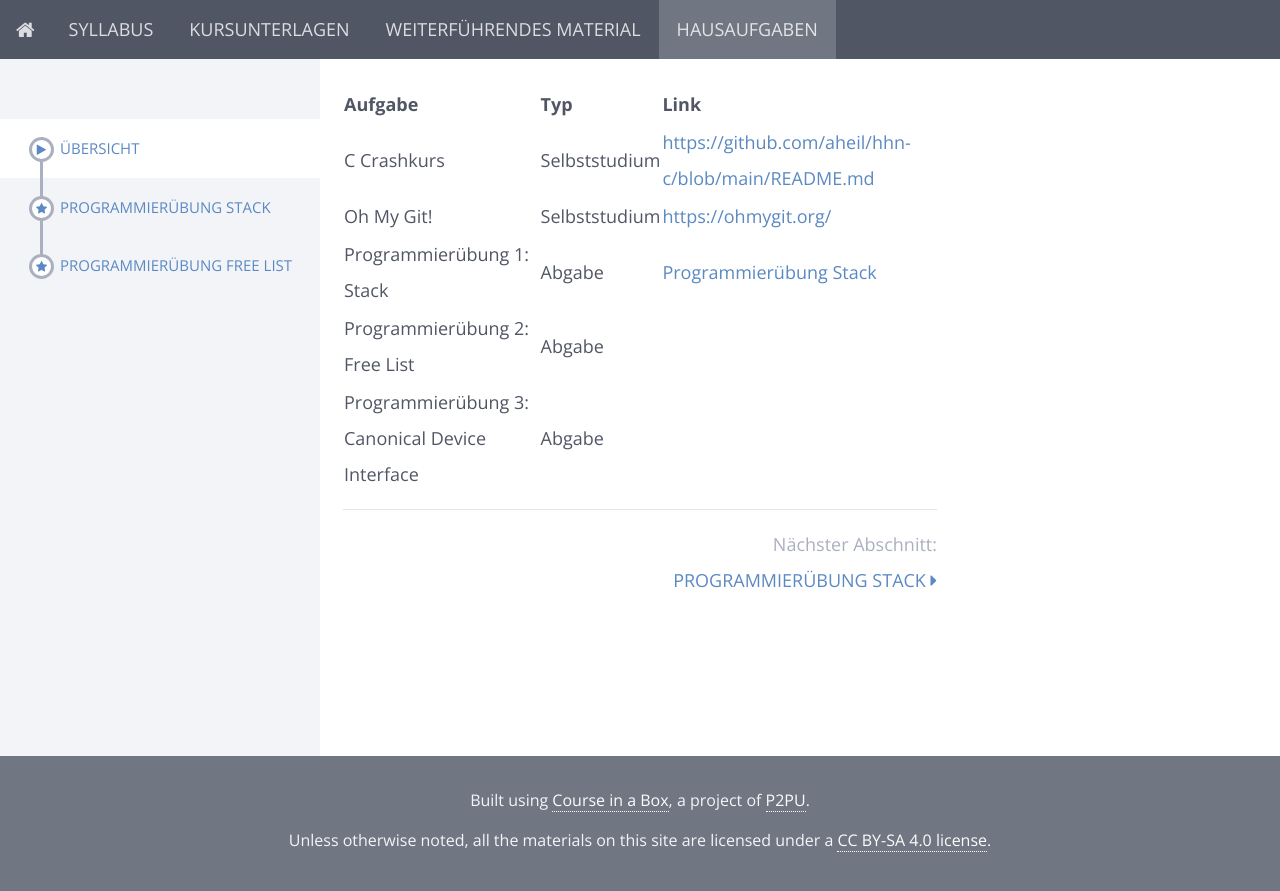
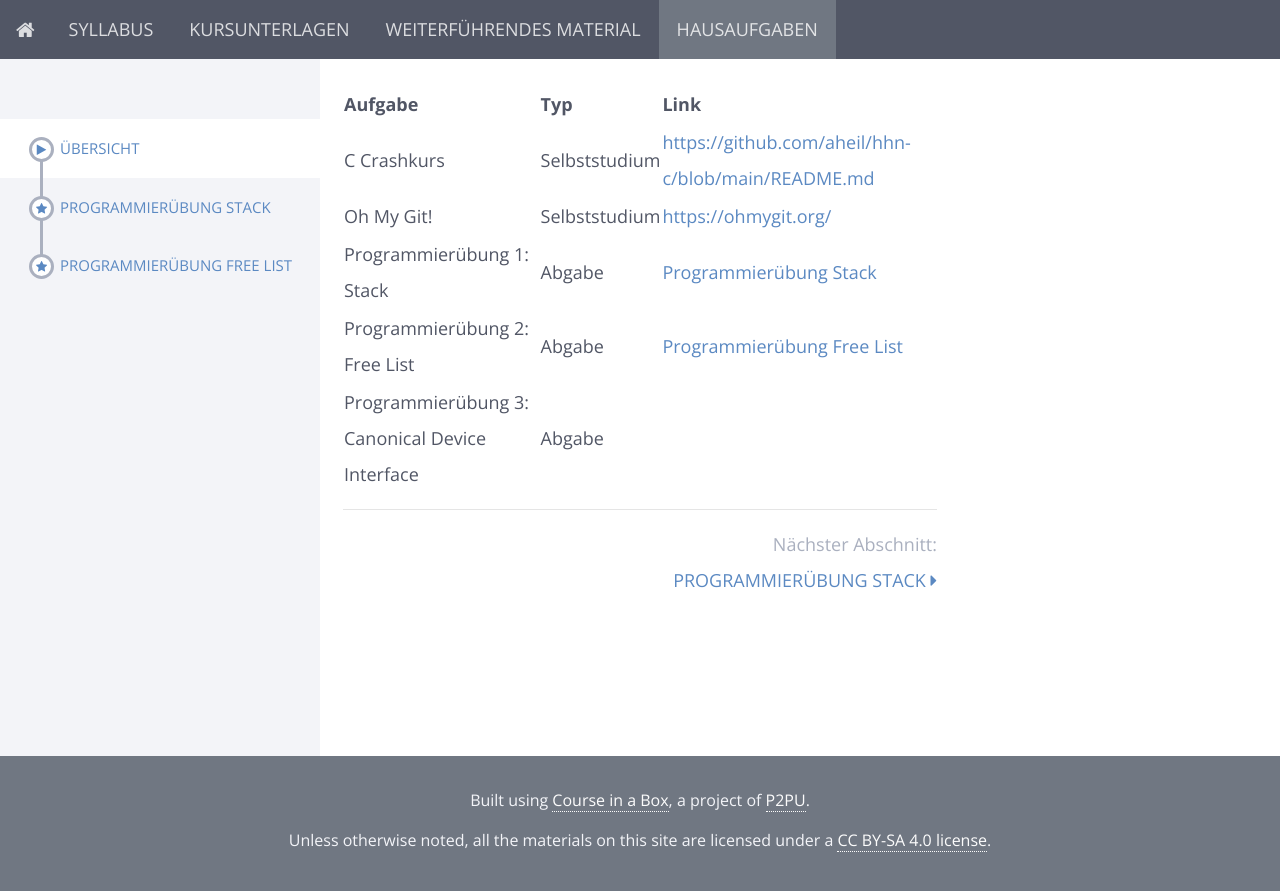
Before and after one commit to aheil/os, a Jekyll site: the page built from modules/hausaufgaben/_posts/2022-03-01-uebersicht.md, in a window 1280 px wide. Shown: the top 891 px of the page. Built offline with Jekyll 4.4.1, drawn with Linux system fonts in a browser that asks for light colours; nearby versions of some CDN libraries.

Commit message:
link added

```diff
--- a/modules/hausaufgaben/_posts/2022-03-01-uebersicht.md
+++ b/modules/hausaufgaben/_posts/2022-03-01-uebersicht.md
@@ -7,5 +7,5 @@ title: Übersicht
 | C Crashkurs | Selbststudium | [https://github.com/aheil/hhn-c/blob/main/README.md](https://github.com/aheil/hhn-c/blob/main/README.md) |
 | Oh My Git! | Selbststudium | [https://ohmygit.org/](https://ohmygit.org/) |
 | Programmierübung 1: Stack | Abgabe | [Programmierübung Stack](https://aheil.de/os/modules/hausaufgaben/stack/) |
-| Programmierübung 2: Free List | Abgabe | |
+| Programmierübung 2: Free List | Abgabe | [Programmierübung Free List](https://aheil.de/os/modules/hausaufgaben/freelist/) |
 | Programmierübung 3: Canonical Device Interface | Abgabe | |
```
